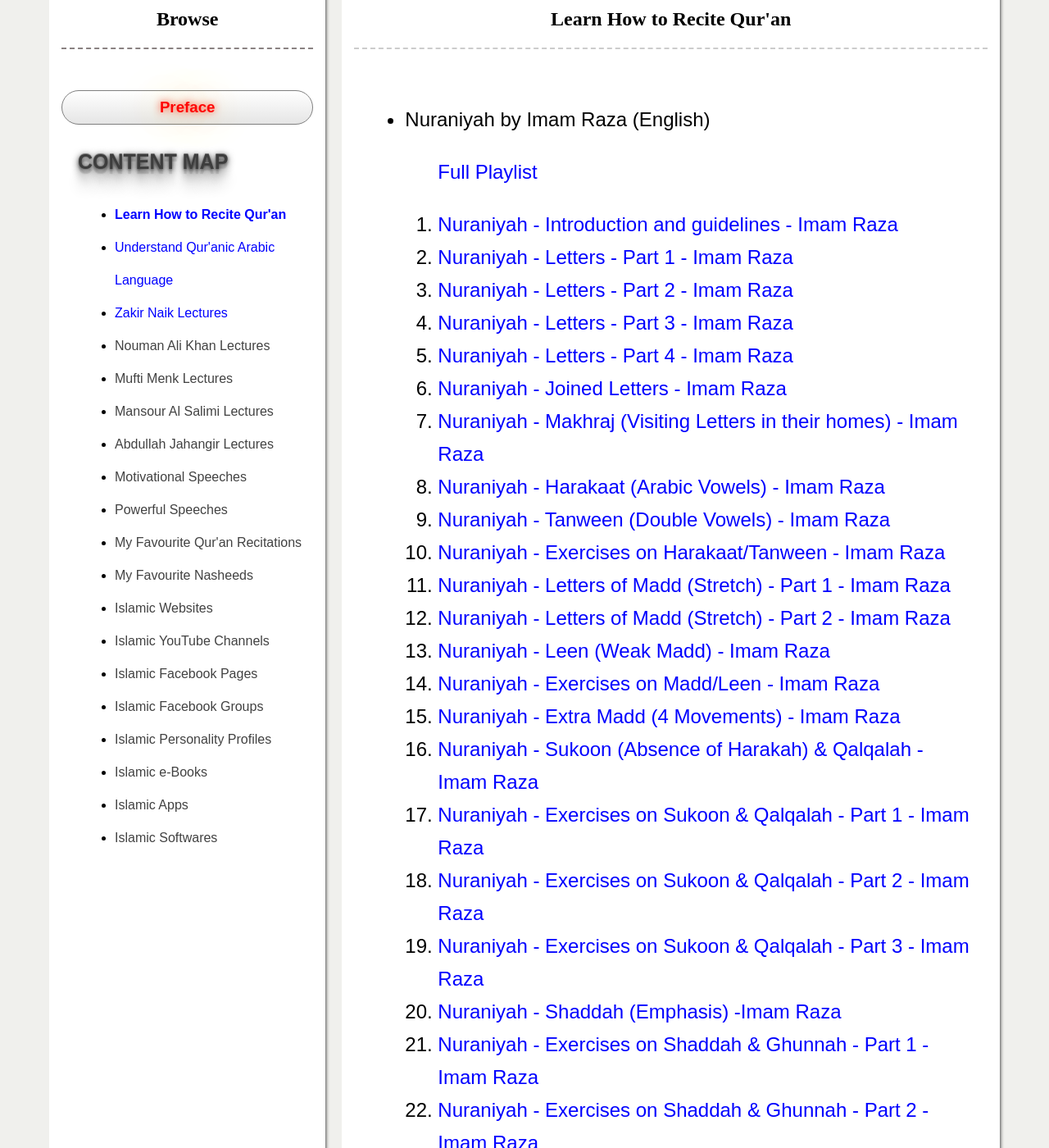
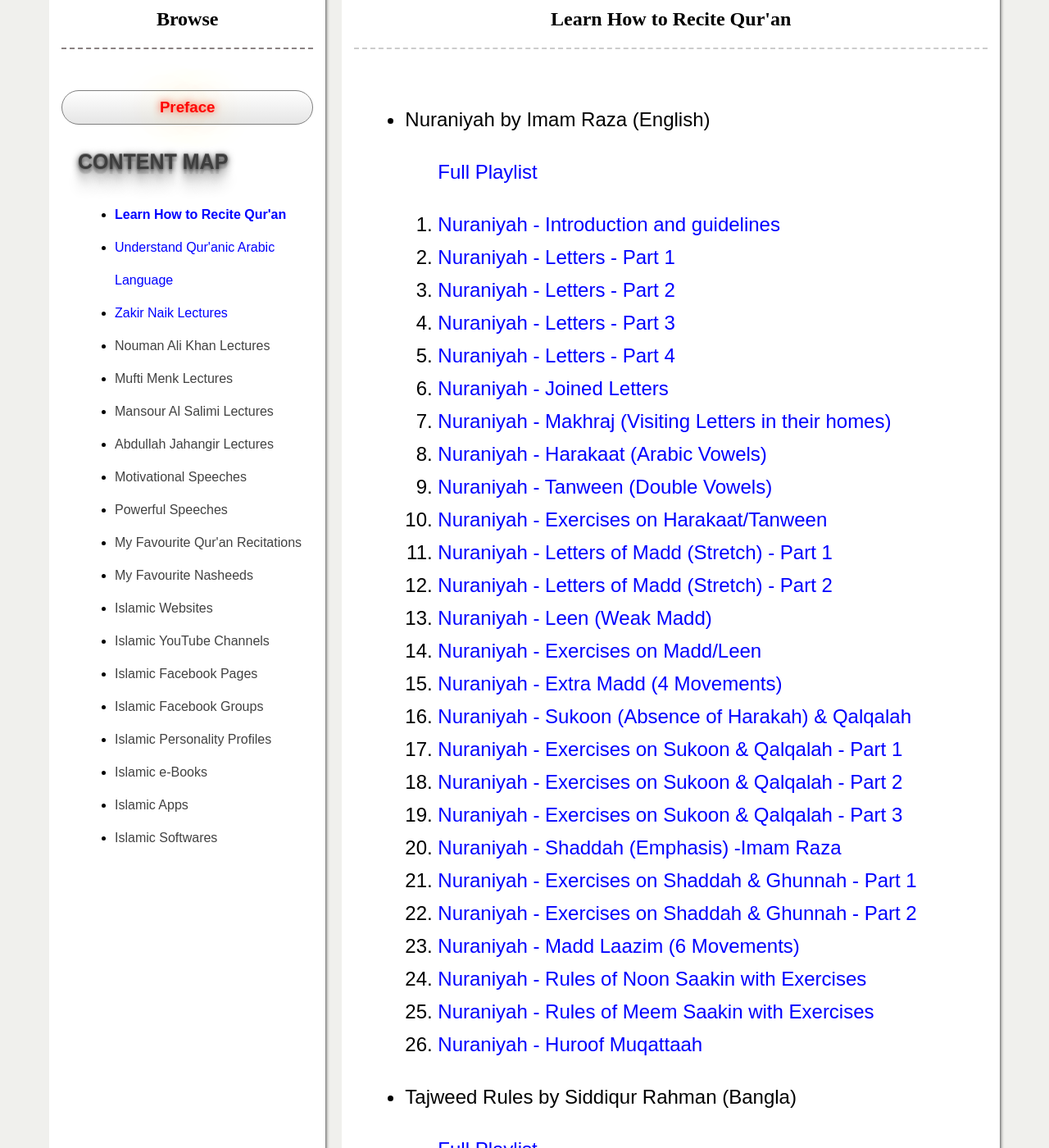
Before and after one commit to arman-bhaai/islamic-knowledge-resources, a Jekyll site: the page built from learn-how-to-receite-quran.html, in a window 1280 px wide and 1400 px high, scrolled down 227 px. Shown: the whole window at 82% size. Built offline with Jekyll 4.4.1, drawn with Linux system fonts in a browser that asks for light colours; some web fonts are replaced; some of the changed text lies outside the part shown.

Commit message:
added content

```diff
--- a/_data/learn-how-to-recite-quran.yml
+++ b/_data/learn-how-to-recite-quran.yml
@@ -3,82 +3,82 @@
     title: Nuraniyah by Imam Raza (English)
     playlist: https://www.youtube.com/watch?v=Dl6g_zDZ_v0&list=PL6qzEglvHszcBGcMjE_N0YNF-bkkd93eM
     url-list:
-      - text: Nuraniyah - Introduction and guidelines - Imam Raza
+      - text: Nuraniyah - Introduction and guidelines
         url: https://www.youtube.com/watch?v=Dl6g_zDZ_v0&
 
-      - text: Nuraniyah - Letters - Part 1 - Imam Raza
+      - text: Nuraniyah - Letters - Part 1
         url: https://www.youtube.com/watch?v=v1lP80wN-bo&
 
-      - text: Nuraniyah - Letters - Part 2 - Imam Raza
+      - text: Nuraniyah - Letters - Part 2
         url: https://www.youtube.com/watch?v=QwbbzuY4RPY&
 
-      - text: Nuraniyah - Letters - Part 3 - Imam Raza
+      - text: Nuraniyah - Letters - Part 3
         url: https://www.youtube.com/watch?v=SYxmEpLEqRk&
 
-      - text: Nuraniyah - Letters - Part 4 - Imam Raza
+      - text: Nuraniyah - Letters - Part 4
         url: https://www.youtube.com/watch?v=7eQxfTVOTww&
 
-      - text: Nuraniyah - Joined Letters - Imam Raza
+      - text: Nuraniyah - Joined Letters
         url: https://www.youtube.com/watch?v=-NhlpT2qwNA&
 
-      - text: Nuraniyah - Makhraj (Visiting Letters in their homes) - Imam Raza
+      - text: Nuraniyah - Makhraj (Visiting Letters in their homes)
         url: https://www.youtube.com/watch?v=k8R59aAcBaQ&
 
-      - text: Nuraniyah - Harakaat (Arabic Vowels) - Imam Raza
+      - text: Nuraniyah - Harakaat (Arabic Vowels)
         url: https://www.youtube.com/watch?v=us3MGpjh4iY&
 
-      - text: Nuraniyah - Tanween (Double Vowels) - Imam Raza
+      - text: Nuraniyah - Tanween (Double Vowels)
         url: https://www.youtube.com/watch?v=QFo5IrfUvVY&
 
-      - text: Nuraniyah - Exercises on Harakaat/Tanween - Imam Raza
+      - text: Nuraniyah - Exercises on Harakaat/Tanween
         url: https://www.youtube.com/watch?v=C8bQHmwLnCA&
 
-      - text: Nuraniyah - Letters of Madd (Stretch) - Part 1 - Imam Raza
+      - text: Nuraniyah - Letters of Madd (Stretch) - Part 1
         url: https://www.youtube.com/watch?v=y9F6PccEXfs&
 
-      - text: Nuraniyah - Letters of Madd (Stretch) - Part 2 - Imam Raza
+      - text: Nuraniyah - Letters of Madd (Stretch) - Part 2
         url: https://www.youtube.com/watch?v=0ouA-OZe_64&
 
-      - text: Nuraniyah - Leen (Weak Madd) - Imam Raza
+      - text: Nuraniyah - Leen (Weak Madd)
         url: https://www.youtube.com/watch?v=IhAX7WhMiXk&
 
-      - text: Nuraniyah - Exercises on Madd/Leen - Imam Raza
+      - text: Nuraniyah - Exercises on Madd/Leen
         url: https://www.youtube.com/watch?v=juTsXhXmJlw&
 
-      - text: Nuraniyah - Extra Madd (4 Movements) - Imam Raza
+      - text: Nuraniyah - Extra Madd (4 Movements)
         url: https://www.youtube.com/watch?v=GCS5eCqzMyM&
 
-      - text: Nuraniyah - Sukoon (Absence of Harakah) & Qalqalah - Imam Raza
+      - text: Nuraniyah - Sukoon (Absence of Harakah) & Qalqalah
         url: https://www.youtube.com/watch?v=ThG5RiubP9s&
 
-      - text: Nuraniyah - Exercises on Sukoon & Qalqalah - Part 1 - Imam Raza
+      - text: Nuraniyah - Exercises on Sukoon & Qalqalah - Part 1
         url: https://www.youtube.com/watch?v=7JJn_HpAmzI&
 
-      - text: Nuraniyah - Exercises on Sukoon & Qalqalah - Part 2 - Imam Raza
+      - text: Nuraniyah - Exercises on Sukoon & Qalqalah - Part 2
         url: https://www.youtube.com/watch?v=oe6Z2ZNMcvM&
 
-      - text: Nuraniyah - Exercises on Sukoon & Qalqalah - Part 3 - Imam Raza
+      - text: Nuraniyah - Exercises on Sukoon & Qalqalah - Part 3
         url: https://www.youtube.com/watch?v=1dIlQAAKSHU&
 
       - text: Nuraniyah - Shaddah (Emphasis) -Imam Raza
         url: https://www.youtube.com/watch?v=LxCI5l6RRm8&
 
-      - text: Nuraniyah - Exercises on Shaddah & Ghunnah - Part 1 - Imam Raza
+      - text: Nuraniyah - Exercises on Shaddah & Ghunnah - Part 1
         url: https://www.youtube.com/watch?v=LiW1ENu-j5c&
 
-      - text: Nuraniyah - Exercises on Shaddah & Ghunnah - Part 2 - Imam Raza
+      - text: Nuraniyah - Exercises on Shaddah & Ghunnah - Part 2
         url: https://www.youtube.com/watch?v=OVSgVXK56p8&
 
-      - text: Nuraniyah - Madd Laazim (6 Movements) - Imam Raza
+      - text: Nuraniyah - Madd Laazim (6 Movements)
         url: https://www.youtube.com/watch?v=W_L4W1Hrqbw&
 
-      - text: Nuraniyah - Rules of Noon Saakin with Exercises - Imam Raza
+      - text: Nuraniyah - Rules of Noon Saakin with Exercises
         url: https://www.youtube.com/watch?v=3HPsh50vDvI&
 
-      - text: Nuraniyah - Rules of Meem Saakin with Exercises - Imam Raza
+      - text: Nuraniyah - Rules of Meem Saakin with Exercises
         url: https://www.youtube.com/watch?v=IaRBN3r69Cw&
 
-      - text: Nuraniyah - Huroof Muqattaah - Imam Raza
+      - text: Nuraniyah - Huroof Muqattaah
         url: https://www.youtube.com/watch?v=UzLENyYt6ls&
 
 
```
